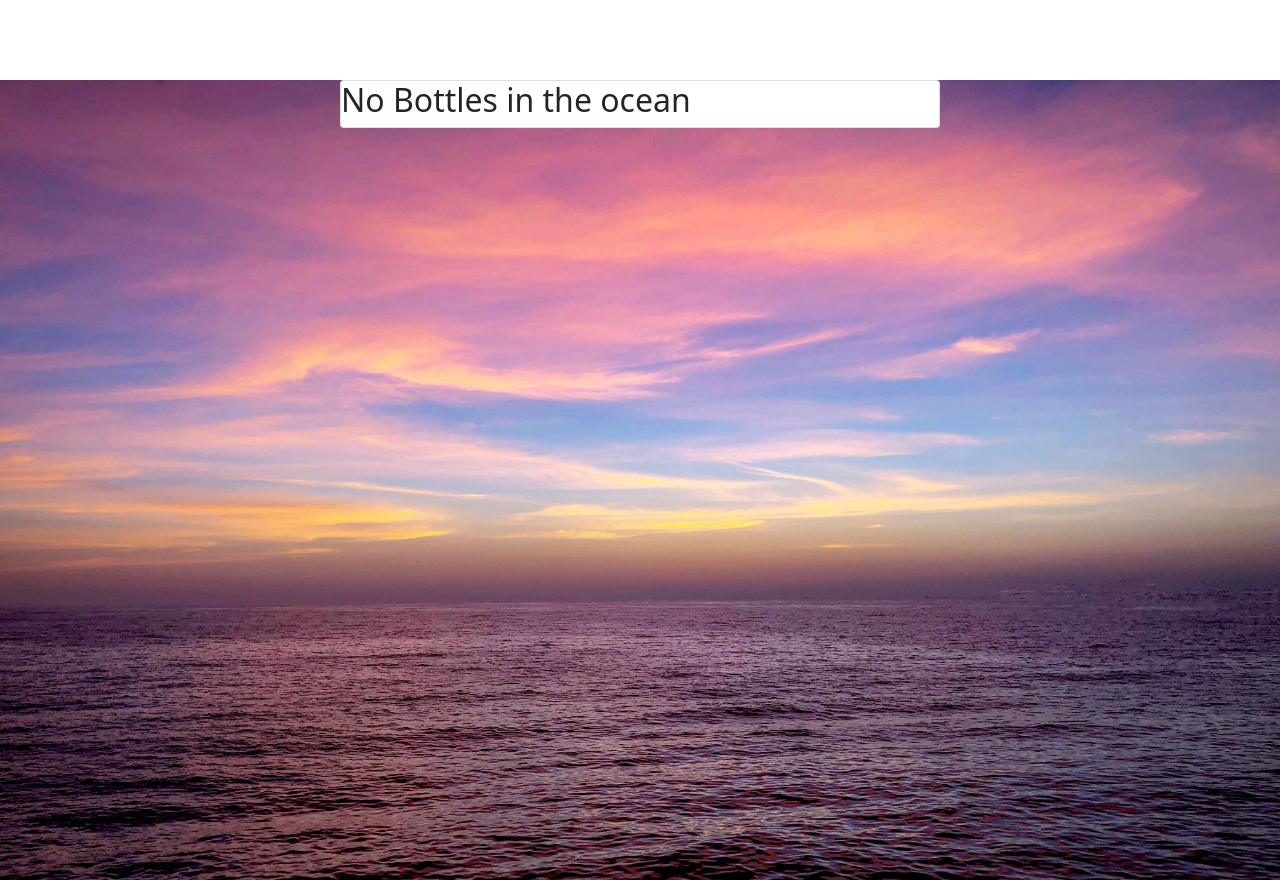
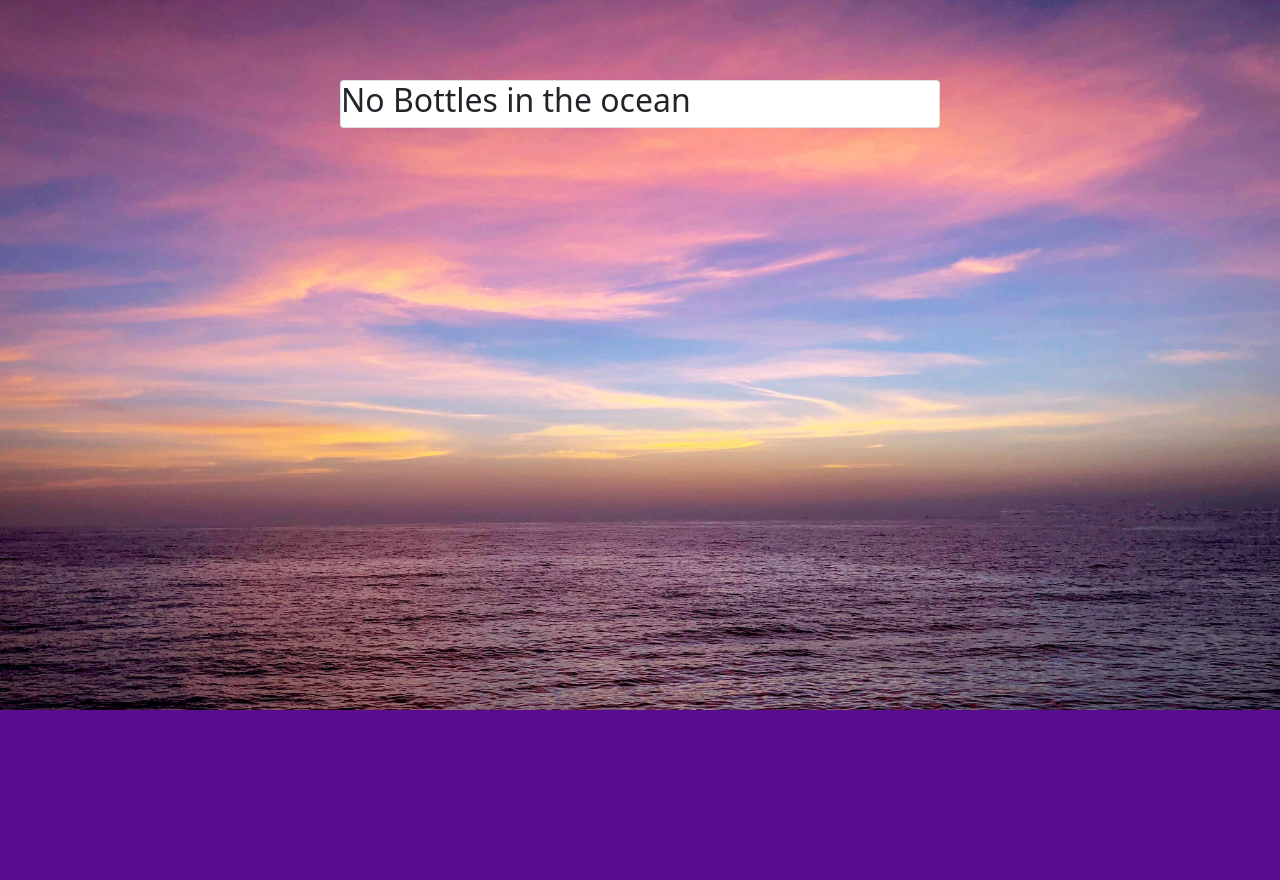
Before and after one commit to nellymaw/hackathon-love-team7, a Django app: page /bottles/ in a window 1280 px wide. Shown: the part 90-970 px from the top of the page. After the commit the page ends 800 px from the top, so only its background shows below. Run offline with Django 3.2, Linux system fonts and the light colour scheme; the visitor is signed in with stand-in values (Sample User, id 1); data that the repository does not hold is empty; some libraries are stand-ins or nearby versions; some web fonts are replaced.

Commit message:
Fix background image to cover all screen sizes

```diff
--- a/static/bottles/css/ocean.css
+++ b/static/bottles/css/ocean.css
@@ -1,8 +1,10 @@
 
 .ocean{
     height: 100vh;
-    background:  url("../img/ocean_main.jpg") no-repeat center;
-    background-size: 100%;
+    width: 100vw;
+    background: url("../img/ocean_main.jpg") no-repeat center center;
+    background-size: cover;
+    position: fixed;
 }
 
 
```
